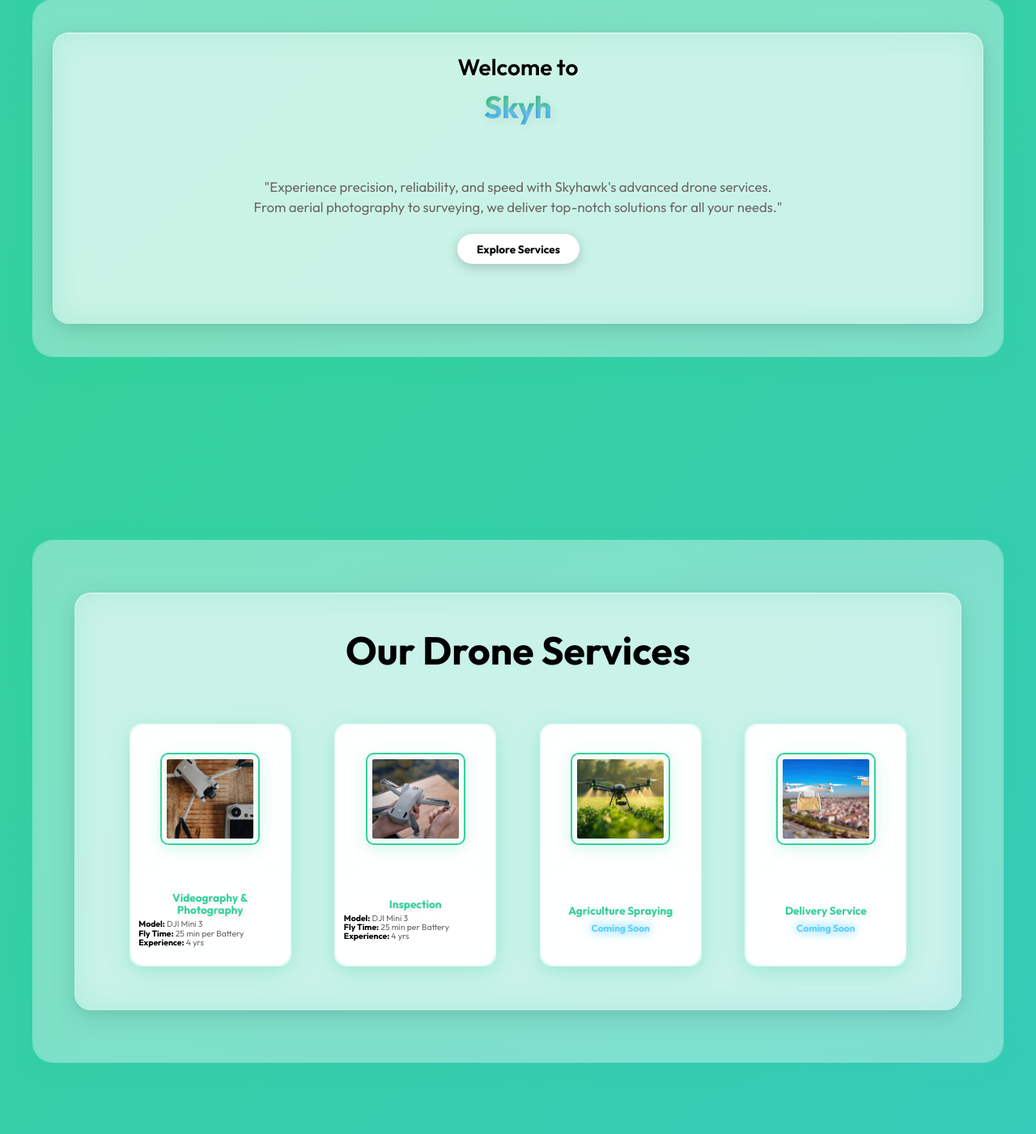
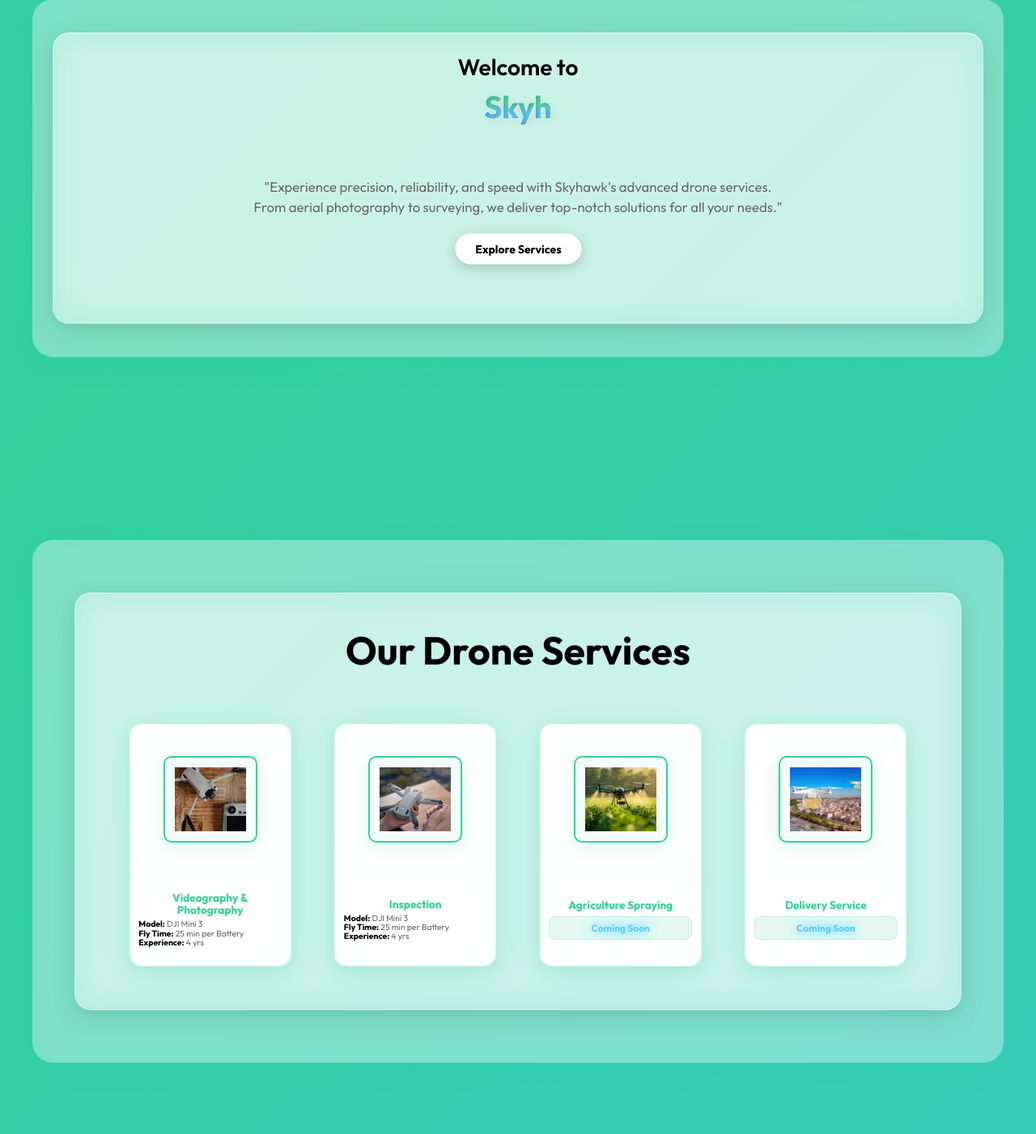
Before and after one commit to karthik-2-2/skyhawkservices, a PHP site: page / in a window 1280 px wide. Shown: the part 210-1611 px from the top of the page at 81% size. Run offline with PHP 8.4, Linux system fonts and the light colour scheme.

Commit message:
CRITICAL FIX: Desktop media query & styles restored. Fixed closing brace issue causing mobile styles to override desktop. Service cards: increased image+frame padding (10-15px frame, 8-12px image), added styled coming-soon background. Hero button: restored glow animation (pulse 2s infinite) with enhanced box-shadows. All desktop styles now properly isolated in @media min-width:769px

```diff
--- a/index.php
+++ b/index.php
@@ -400,7 +400,7 @@
       display: flex;
       align-items: center;
       justify-content: center;
-      padding: clamp(6px, 1vw, 10px); /* Reduced padding */
+      padding: clamp(10px, 1.5vw, 15px); /* Increased padding around frame */
       background: rgba(255, 255, 255, 0.8);
       backdrop-filter: blur(10px);
       border-radius: 15px 15px 0 0; /* Match card border radius */
@@ -414,7 +414,7 @@
       border-radius: 10px; /* Smaller border radius */
       border: 2px solid var(--primary-green);
       background: rgba(52, 209, 157, 0.05);
-      padding: clamp(4px, 1vw, 6px); /* Reduced padding */
+      padding: clamp(8px, 1.2vw, 12px); /* Increased padding for visibility */
       transition: all 0.4s cubic-bezier(0.23, 1, 0.32, 1);
       box-shadow: 0 4px 20px rgba(52, 209, 157, 0.2);
     }
@@ -455,6 +455,11 @@
       animation: pulse-glow 2s ease-in-out infinite;
       margin-top: clamp(1px, 0.3vw, 2px); /* Reduced margin */
       font-weight: bold;
+      background: rgba(52, 209, 157, 0.15); /* Light background */
+      padding: clamp(4px, 0.6vw, 6px) clamp(8px, 1vw, 12px); /* Padding around text */
+      border-radius: 8px; /* Rounded corners */
+      display: inline-block; /* Fit to content */
+      border: 1px solid rgba(52, 209, 157, 0.3); /* Subtle border */
     }
 
     @keyframes pulse-glow {
@@ -1421,8 +1426,8 @@
       font-weight: 700;
       font-size: 1rem; /* Slightly smaller font */
       transition: all 0.3s ease;
-      animation: bounceIn 1s ease forwards 1s;
-      box-shadow: var(--button-shadow);
+      animation: bounceIn 1s ease forwards 1s, pulse 2s ease-in-out infinite;
+      box-shadow: 0 8px 25px rgba(52, 209, 157, 0.4), 0 4px 12px rgba(52, 209, 157, 0.3);
       z-index: 1;
       position: relative;
       height: 45px; /* Smaller fixed height for button */
@@ -1432,12 +1437,12 @@
       flex-shrink: 0; /* Prevent button from shrinking */
     }
 
-      .cta-btn:hover {
-        background: var(--primary-blue);
-        transform: scale(1.05) translateY(-3px);
-        box-shadow: var(--hover-shadow);
-      }
-    }
+    .cta-btn:hover {
+      background: var(--primary-blue);
+      transform: scale(1.05) translateY(-3px);
+      box-shadow: 0 12px 40px rgba(52, 209, 157, 0.4), 0 6px 20px rgba(56, 193, 242, 0.3);
+    }
+  } /* End of @media (min-width: 769px) */
 
     @media (max-width: 991px) {
       .contact-content {
```
